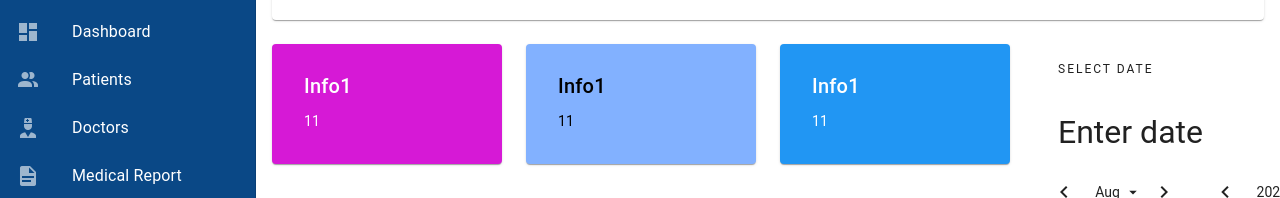
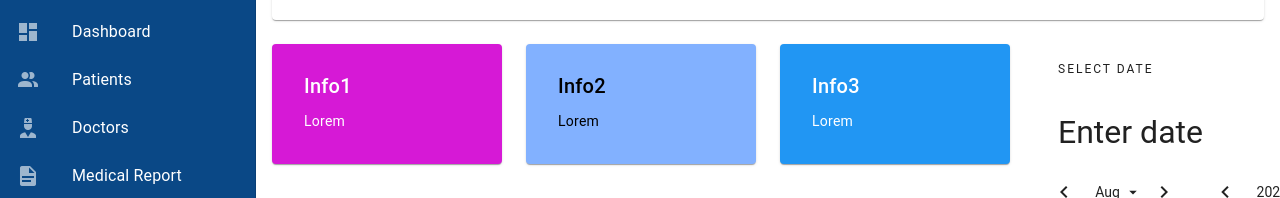
Before and after one commit to IronHack-2025/invuestigacion-componentes, a Vue app: page / in a window 1280 px wide. Shown: the part 176-374 px from the top of the page. Built offline with nearby package versions, Linux system fonts and the light colour scheme.

Commit message:
fix: card data on dashboard

```diff
--- a/src/App.vue
+++ b/src/App.vue
@@ -79,17 +79,17 @@
         <v-row>
           <v-col cols="3">
             <v-card title="Info1" class="pa-4" color="secondary" dark>
-              <v-card-text>11</v-card-text>
+              <v-card-text>Lorem</v-card-text>
             </v-card>
           </v-col>
           <v-col cols="3">
-            <v-card title="Info1" class="pa-4" color="accent" dark>
-              <v-card-text>11</v-card-text>
+            <v-card title="Info2" class="pa-4" color="accent" dark>
+              <v-card-text>Lorem</v-card-text>
             </v-card>
           </v-col>
           <v-col cols="3">
-            <v-card title="Info1" class="pa-4" color="info" dark>
-              <v-card-text>11</v-card-text>
+            <v-card title="Info3" class="pa-4" color="info" dark>
+              <v-card-text>Lorem</v-card-text>
             </v-card>
           </v-col>
           <!-- 0 es domingo, 1 es lunes, ... -->
```
